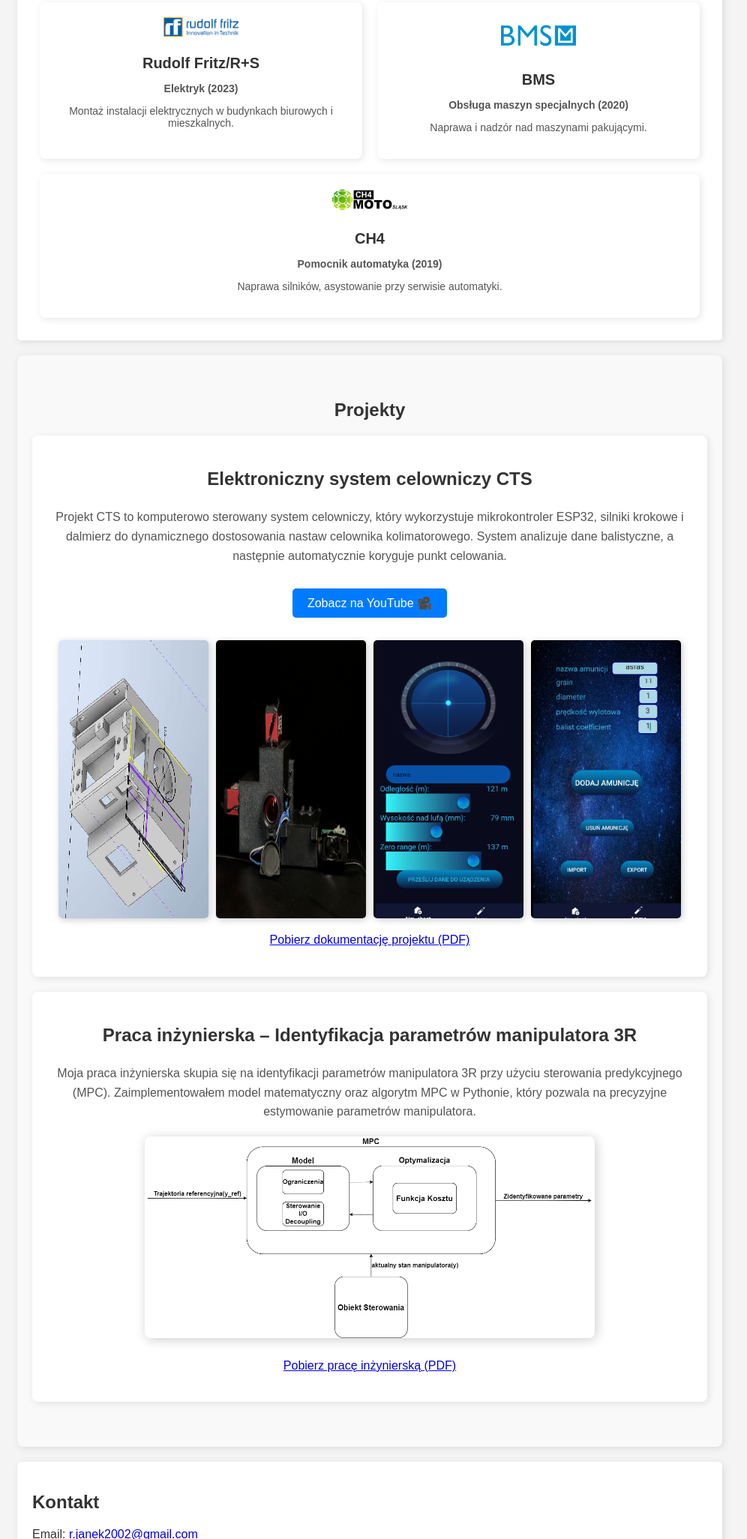
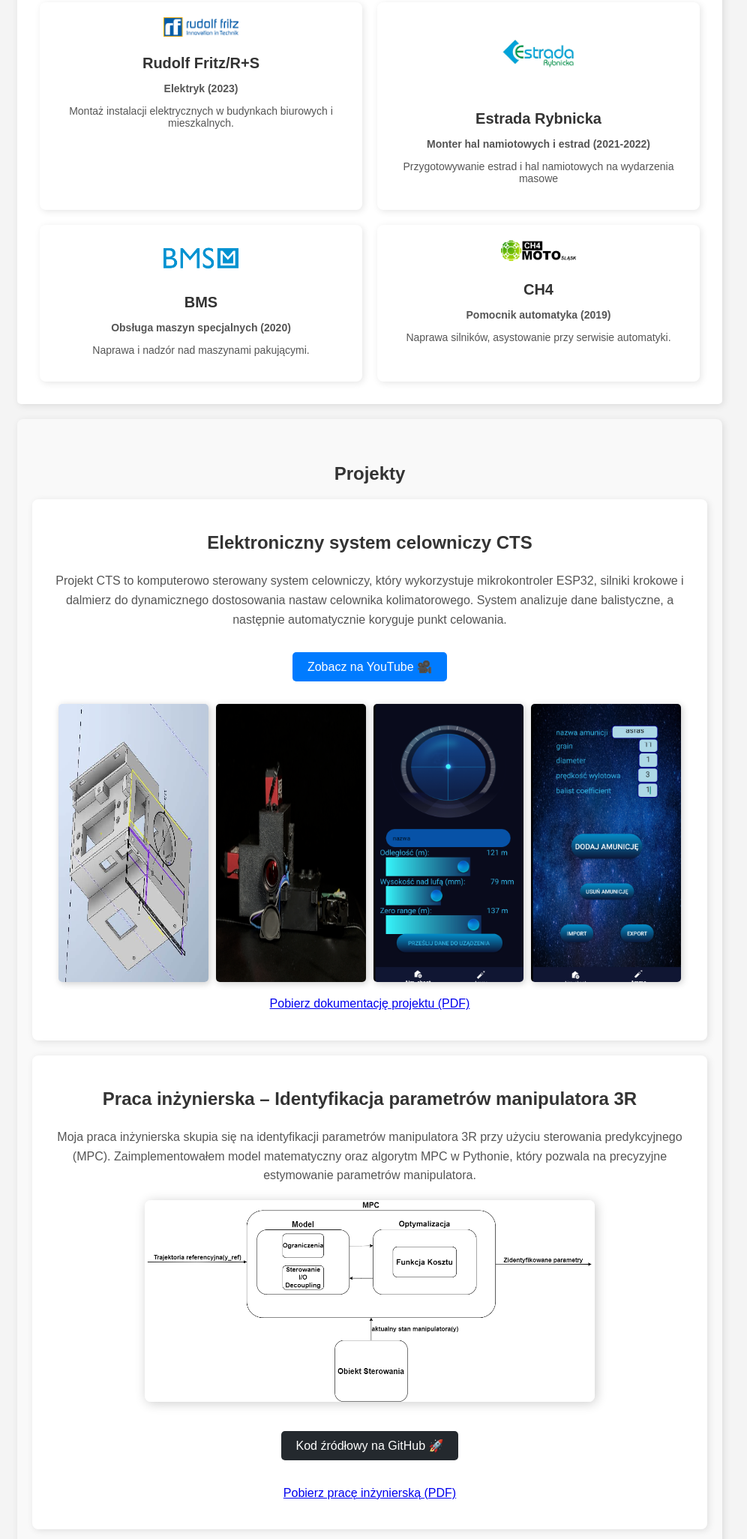
Before and after one commit to Matejko240/portfolio, a plain HTML site: page index.html in a window 1280 px wide. Shown: the part 747-2800 px from the top of the page at 75% size, without its empty margins (147-1143 px from the left). Drawn offline with Linux system fonts and the light colour scheme.

Commit message:
dodanie estrad

```diff
--- a/index.html
+++ b/index.html
@@ -55,6 +55,12 @@
                 <p>Montaż instalacji elektrycznych w budynkach biurowych i mieszkalnych.</p>
             </div>
             <div class="job">
+                <img src="images/estrada.png" alt="Estrada Rybnicka">
+                <h3>Estrada Rybnicka</h3>
+                <p><strong>Monter hal namiotowych i estrad (2021-2022)</strong></p>
+                <p>Przygotowywanie estrad i hal namiotowych na wydarzenia masowe</p>
+            </div>
+            <div class="job">
                 <img src="images/bms.png" alt="BMS">
                 <h3>BMS</h3>
                 <p><strong>Obsługa maszyn specjalnych (2020)</strong></p>
@@ -102,7 +108,7 @@
         <div class="mpc-image-container">
             <img src="images/mpc_algorithm.png" alt="Diagram algorytmu MPC" class="large-image">
         </div>
-
+        <a href="https://github.com/Matejko240/MPC_Inzynierka_Jan_Rybarz" target="_blank" class="button github">Kod źródłowy na GitHub 🚀</a>
         <p><a href="assets/Inzynierka_Jan_Rybarz.pdf" download>Pobierz pracę inżynierską (PDF)</a></p>
     </div>
     </section>
--- a/style.css
+++ b/style.css
@@ -210,3 +210,11 @@ section {
         max-width: 500px;
     }
 }
+/* Styl dla przycisku GitHub */
+.button.github {
+    background: #24292e;
+}
+
+.button.github:hover {
+    background: #1b1f23;
+}
```
